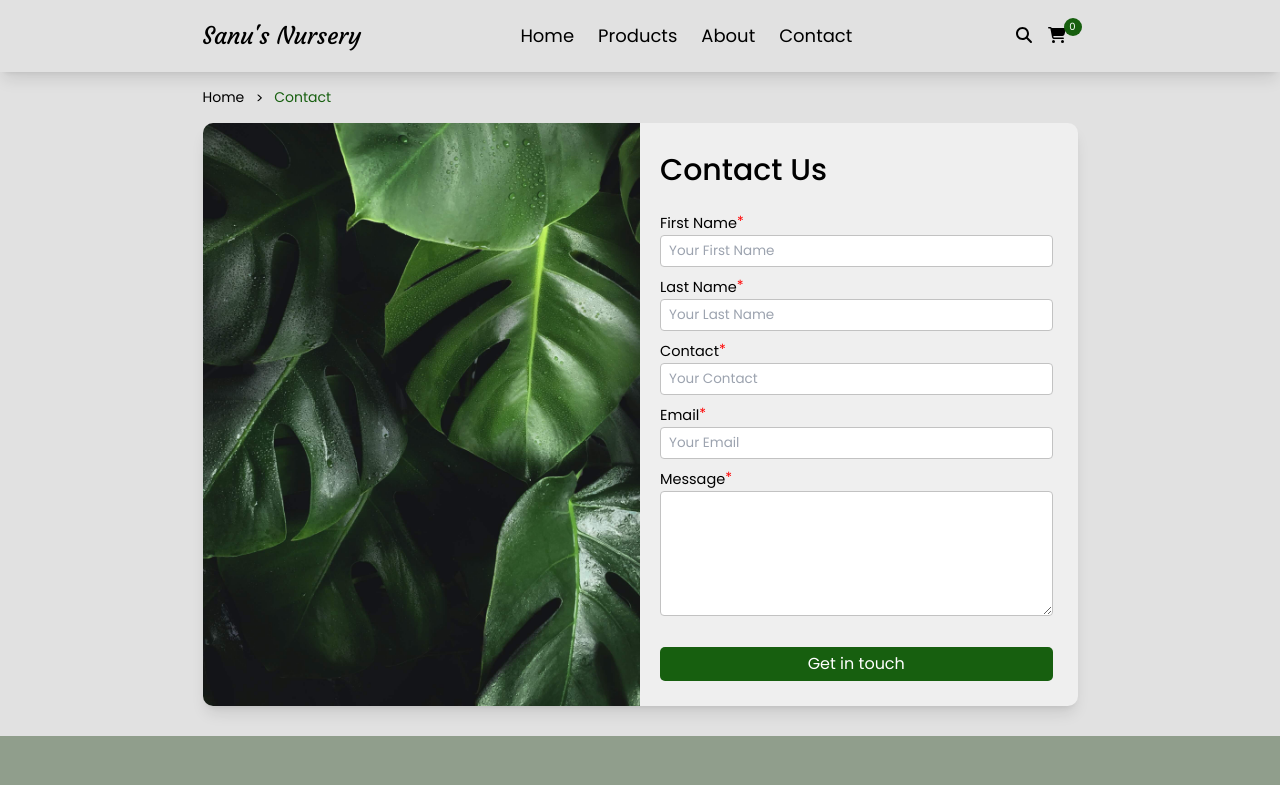
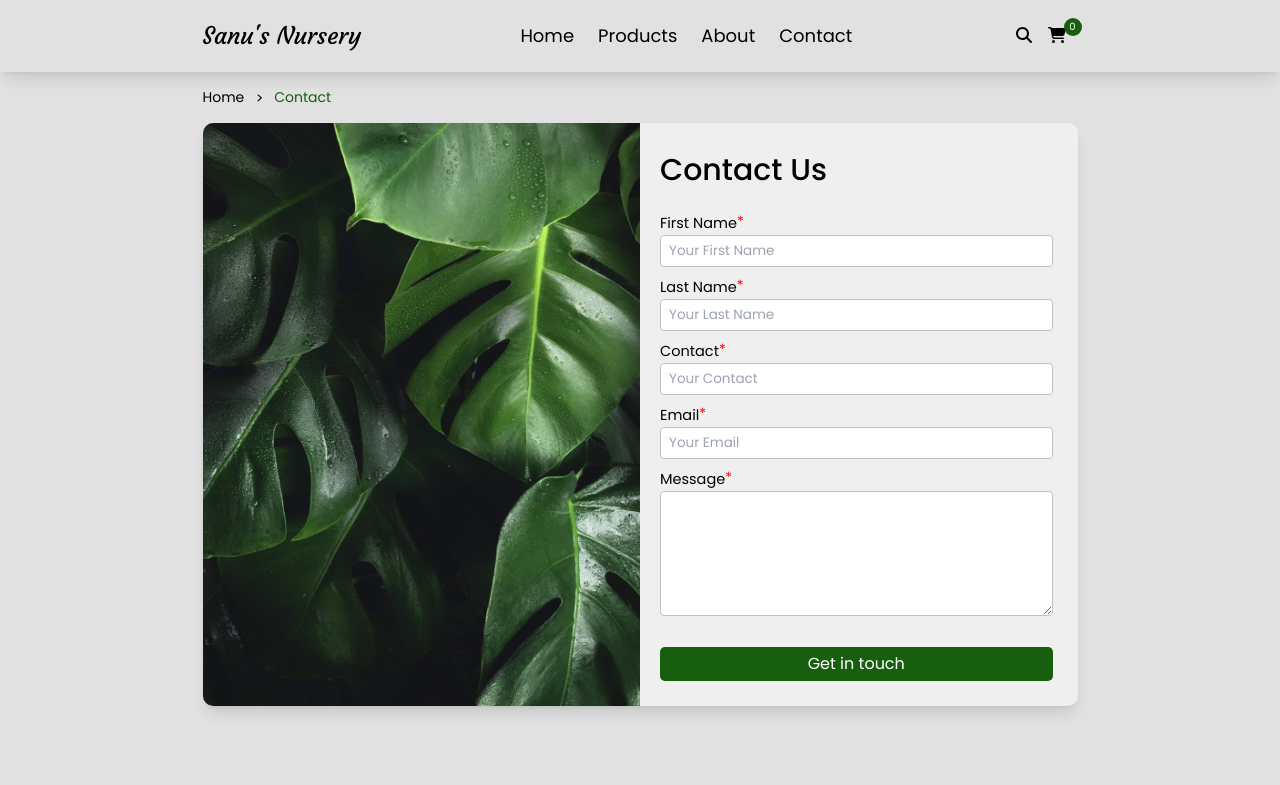
Before and after one commit to SanjeevMhn/sanusnurseryAngular, an Angular app: page /home/contact in a window 1280 px wide. Shown: the top 785 px of the page. Built offline with nearby package versions, Linux system fonts and the light colour scheme.

Commit message:
[FIXED]: fixed contact form

```diff
--- a/src/app/modules/home/contact/contact.component.html
+++ b/src/app/modules/home/contact/contact.component.html
@@ -1,4 +1,4 @@
-<section class="contact-us-section h-[calc(100vh-60px)] lg:h-auto">
+<section class="contact-us-section dynamic-section">
     <div class="inner-container ">
         <ul class="breadcrumb-list">
             <li class="breadcrumb-item">
@@ -8,7 +8,7 @@
                 <a routerLink="/home/contact" class="breadcrumb-link">Contact</a>
             </li>
         </ul>
-        <div class="spacer h-[calc(100%-30px)] lg:h-auto pb-[30px]">
+        <div class="spacer h-[calc(100vh-30px)] lg:h-auto pb-[30px]">
 
         <article
             class="contact-us-form-section rounded-[10px] bg-[#efefef] shadow-lg flex h-full overflow-hidden">
```
Also changed, not shown: 7 other files (tests, documents, lock files or other folders).
